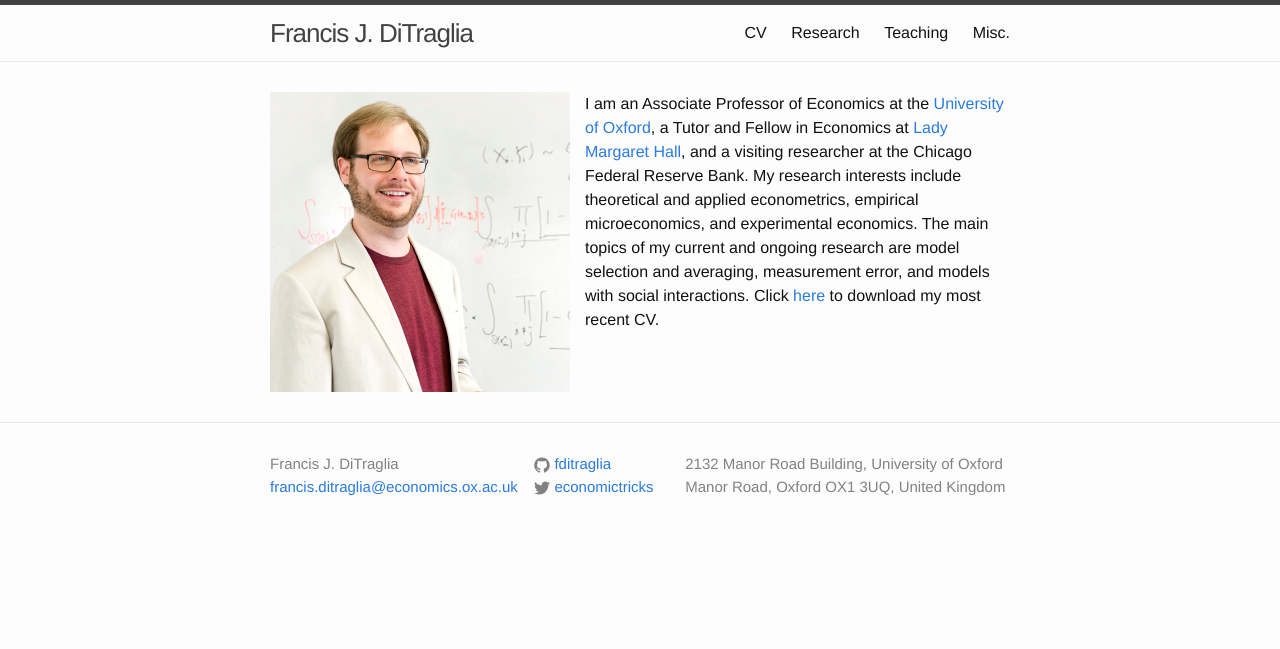
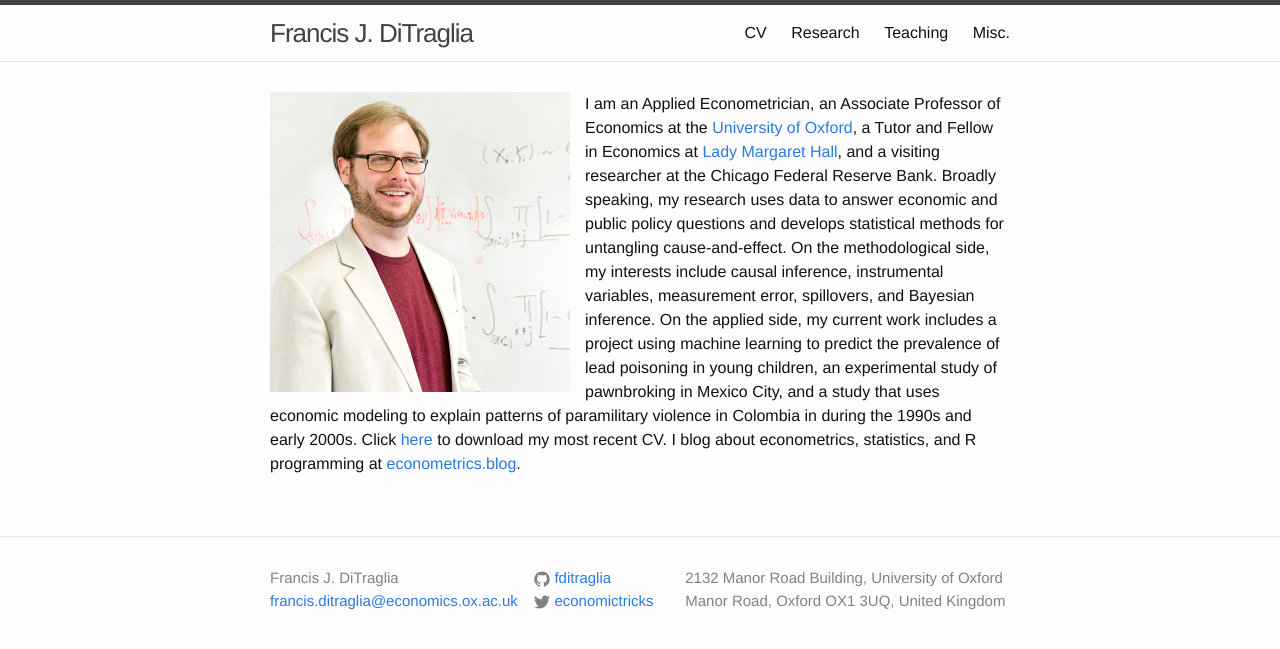
Before and after one commit to fditraglia/fditraglia.github.io, a Jekyll site: the page built from index.md, in a window 1280 px wide. Shown: the top 649 px of the page. Built offline with Jekyll 4.4.1, drawn with Linux system fonts in a browser that asks for light colours.

Commit message:
update research etc

```diff
--- a/index.md
+++ b/index.md
@@ -1,11 +1,15 @@
 ---
 layout: home
 ---
-I am an Associate Professor of Economics at the [University of Oxford](http://www.economics.ox.ac.uk), a Tutor and Fellow in Economics at [Lady Margaret Hall](http://www.lmh.ox.ac.uk), and a visiting researcher at the Chicago Federal Reserve Bank.
-<!--- I am an Assistant Professor of Economics at the [University of Pennsylvania](http://economics.sas.upenn.edu), a member of the [Warren Center for Network and Data Sciences](http://warrencenter.upenn.edu), and a visiting researcher at the Philadelphia Federal Reserve Bank. --->
+I am an Applied Econometrician, an Associate Professor of Economics at the [University of Oxford](http://www.economics.ox.ac.uk), a Tutor and Fellow in Economics at [Lady Margaret Hall](http://www.lmh.ox.ac.uk), and a visiting researcher at the Chicago Federal Reserve Bank.
+<!-- I am an Assistant Professor of Economics at the [University of Pennsylvania](http://economics.sas.upenn.edu), a member of the [Warren Center for Network and Data Sciences](http://warrencenter.upenn.edu), and a visiting researcher at the Philadelphia Federal Reserve Bank. -->
 <!-- I came to Penn in 2012 after completing my PhD studies with [Richard Smith](http://www.econ.cam.ac.uk/people/crsid.html?crsid=rjs27&group=faculty) at [Cambridge University](http://www.cam.ac.uk).
 Before Cambridge, I earned an MA in economics at [UC San Diego](http://www.ucsd.edu), an MSc in statistics at the University of [St Andrews](http://www.st-andrews.ac.uk) and a BA in economics and mathematics at the [College of William and Mary](http://www.wm.edu). -->
-My research interests include theoretical and applied econometrics, empirical microeconomics, and experimental economics.
-The main topics of my current and ongoing research are model selection and averaging, measurement error, and models with social interactions.
+Broadly speaking, my research uses data to answer economic and public policy questions and develops statistical methods for untangling cause-and-effect.
+On the methodological side, my interests include causal inference, instrumental variables, measurement error, spillovers, and Bayesian inference.
+On the applied side, my current work includes a project using machine learning to predict the prevalence of lead poisoning in young children, an experimental study of pawnbroking in Mexico City, and a study that uses economic modeling to explain patterns of paramilitary violence in Colombia in during the 1990s and early 2000s.
+<!-- My research interests include theoretical and applied econometrics, empirical microeconomics, and experimental economics.
+The main topics of my current and ongoing research are model selection and averaging, measurement error, and models with social interactions.-->
 Click [here](/pdf/DiTraglia-CV.pdf) to download my most recent CV.
-<!--and [here](/pdf/DiTraglia-research.pdf) for a copy of my research statement.-->
+I blog about econometrics, statistics, and R programming at [econometrics.blog](https://www.econometrics.blog/).
+<!-- and [here](/pdf/DiTraglia-research.pdf) for a copy of my research statement.-->
```
Also changed, not shown: research.md (+2 -1 lines).
